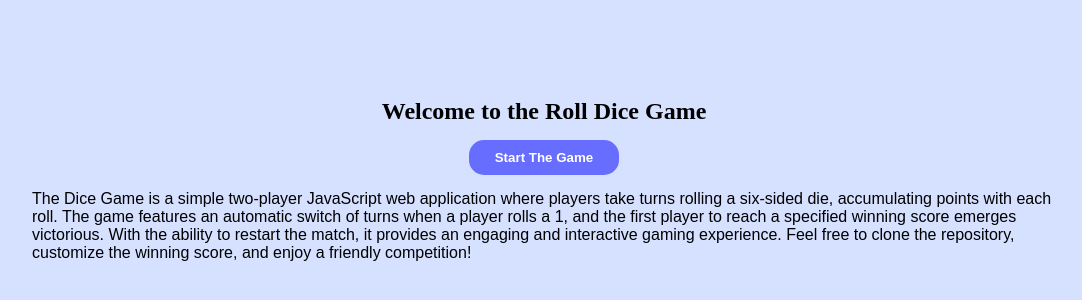
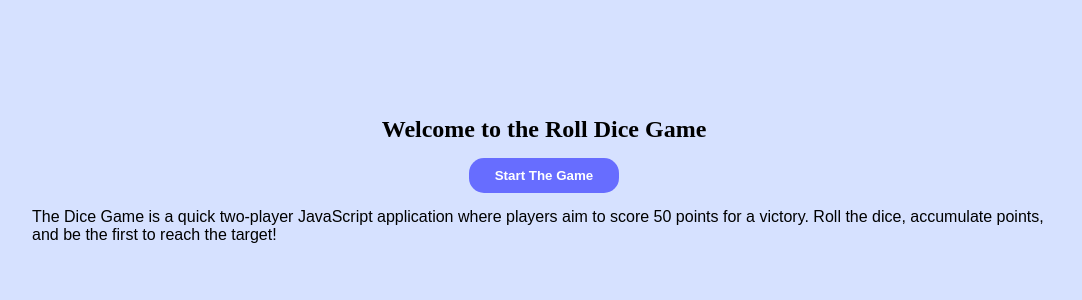
Before and after one commit to ZAINKHAN25/Roll-Dice-Game, a plain HTML site: page index.html in a window 1280 px wide. Shown: the part 220-520 px from the top of the page, without its empty margins (96-1178 px from the left). Drawn offline with Linux system fonts and the light colour scheme.

Commit message:
Update index.html

```diff
--- a/index.html
+++ b/index.html
@@ -38,8 +38,7 @@
     <div class="secondpage">
         <h2 class="headingofsecondpage">Welcome to the Roll Dice Game</h2>
         <button onclick="startGame()" class="btn-of-second-page">Start The Game</button>
-        <p class="paraofsecondpage">The Dice Game is a simple two-player JavaScript web application where players take turns rolling a six-sided die, accumulating points with each roll. The game features an automatic switch of turns when a player rolls a 1, and the first player to reach a specified winning score emerges victorious. With the ability to restart the match, it provides an engaging and interactive gaming experience. Feel free to clone the repository, customize the winning score, and enjoy a friendly competition!
-        </p>
+        <p class="paraofsecondpage">The Dice Game is a quick two-player JavaScript application where players aim to score 50 points for a victory. Roll the dice, accumulate points, and be the first to reach the target!</p>
     </div>
 
     <script src="app.js"></script>
```
